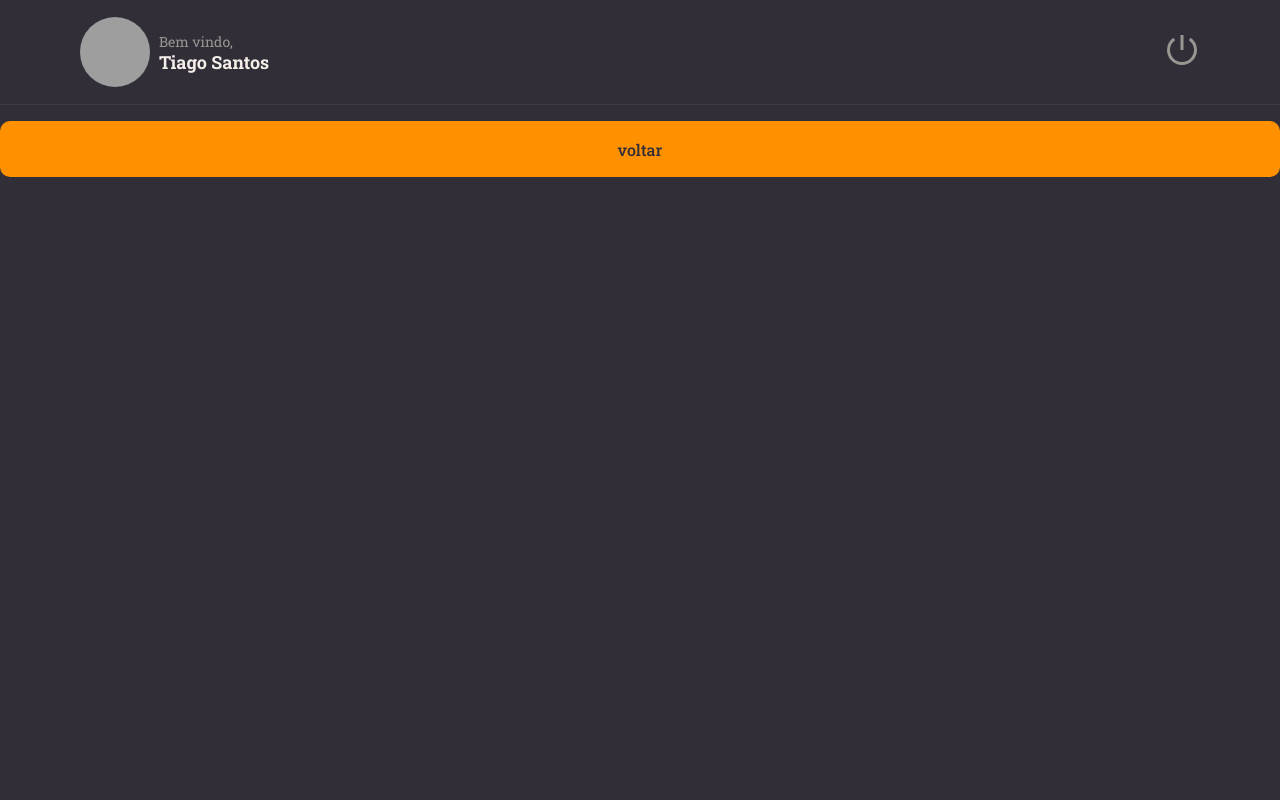
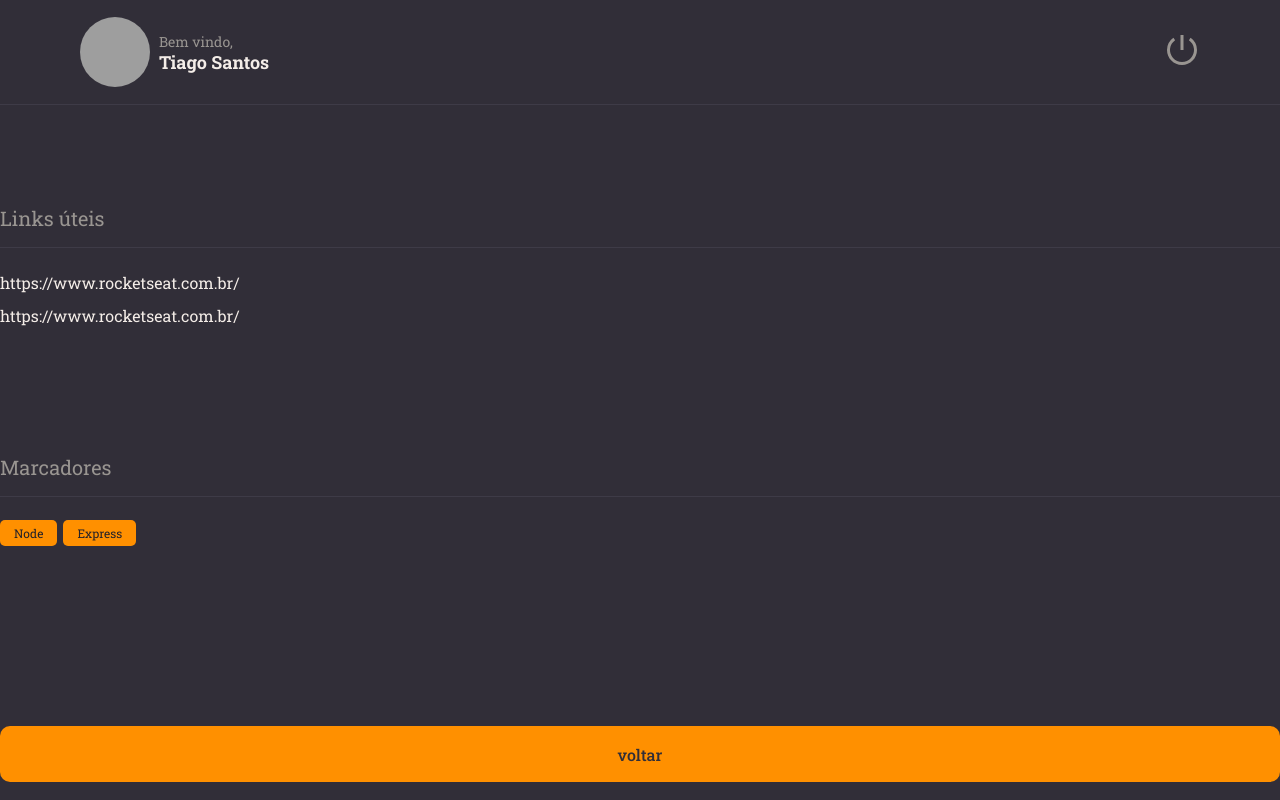
Before and after one commit to Tiagoamrein/Explorer-Rocketseat, a React (Vite) app in the folder Stage 9/rocketnotes/: page / in a window 1280 px wide. Built offline with nearby package versions, Linux system fonts and the light colour scheme; grey boxes are pictures that could not be loaded.

Commit message:
add components

```diff
--- a/Stage 9/rocketnotes/src/components/Button/style.js
+++ b/Stage 9/rocketnotes/src/components/Button/style.js
@@ -9,7 +9,7 @@
     height: 56px;
     border: 0;
     padding: 0 16px;
-    margin-top: 16px;
+    margin-top: 106px;
     border-radius: 10px;
     font-weight: 500;
 
--- /dev/null
+++ b/Stage 9/rocketnotes/src/components/Section/index.jsx
@@ -0,0 +1,14 @@
+
+import {Conteiner} from "./styles"
+
+export function Section({title, children}){
+
+  return (
+    <Conteiner>
+      <h2>{title}</h2>
+
+      {children}
+    </Conteiner>
+
+  )
+}
--- /dev/null
+++ b/Stage 9/rocketnotes/src/components/Section/styles.js
@@ -0,0 +1,18 @@
+import styled from "styled-components";
+
+export const Conteiner = styled.section`
+    margin: 50px 0 28px;
+
+  > h2 {
+    border-bottom-width: 1px;
+    border-bottom-style: solid;
+    border-bottom-color: ${({theme}) => theme.COLORS.BACKGROUND_700};
+
+    padding-bottom: 16px;
+    margin-bottom: 24px;
+
+    color: ${({theme}) => theme.COLORS.GRAY_100};
+    font-size: 20px;
+    font-weight: 400;
+  }
+`
--- /dev/null
+++ b/Stage 9/rocketnotes/src/components/Tag/index.jsx
@@ -0,0 +1,12 @@
+import { Container } from "./style";
+
+export function Tag ({title}){
+
+  return(
+    <Container>
+      {title}
+    </Container>
+  )
+
+
+}
--- /dev/null
+++ b/Stage 9/rocketnotes/src/components/Tag/style.js
@@ -0,0 +1,12 @@
+import styled from "styled-components";
+
+export const Container = styled.span`
+  font-size: 12px;
+  padding:5px 14px;
+  border-radius: 5px;
+  margin-right: 6px;
+
+  color: ${({theme}) => theme.COLORS.BACKGROUND_900};
+  background-color: ${({theme}) => theme.COLORS.ORANGE};
+
+`
--- a/Stage 9/rocketnotes/src/pages/Details/index.jsx
+++ b/Stage 9/rocketnotes/src/pages/Details/index.jsx
@@ -2,13 +2,36 @@
 
 import { Header } from "../../components/Header";
 import { Button } from "../../components/Button";
-import { Container } from "./styles";
+import { Section } from "../../components/Section";
+import { Tag } from "../../components/Tag";
+
+
+import { Container, Links } from "./styles";
 export function Details(){
 
   return (
     <Container>
     <Header/>
+    <Section title = "Links úteis">
+      <Links>
 
+        <li>
+          <a href="&">https://www.rocketseat.com.br/</a>
+        </li>
+        <li>
+          <a href="&">https://www.rocketseat.com.br/</a>
+        </li>
+
+
+      </Links>
+    </Section>
+
+    <Section title = "Marcadores">
+
+    <Tag title = "Node"/>
+    <Tag title = "Express"/>
+
+    </Section>
 
     <Button title="voltar"/>
     </Container>
--- a/Stage 9/rocketnotes/src/pages/Details/styles.js
+++ b/Stage 9/rocketnotes/src/pages/Details/styles.js
@@ -6,8 +6,21 @@
   height: 100vh;
 
   display: flex;
-
+  gap: 50px;
   flex-direction: column;
 
 
 `;
+
+export const Links = styled.ul`
+  list-style: none;
+
+  >li {
+    margin-top: 12px;
+  }
+
+  a {
+    color: ${({theme}) => theme.COLORS.WHITE};
+  }
+
+`
```
